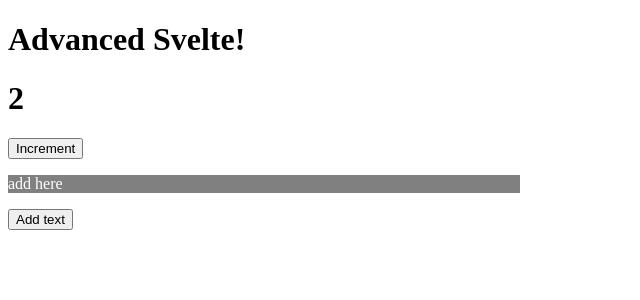
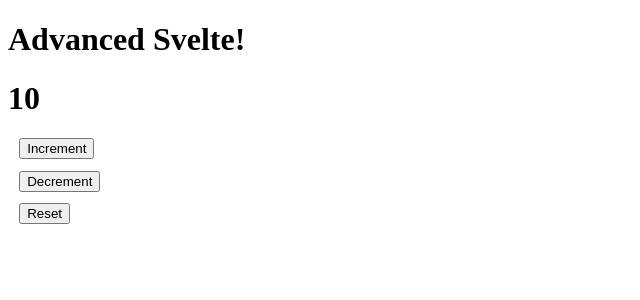
Before and after one commit to Waldemar-00/SVELTE-advanced-, a SvelteKit app: page / in a window 1280 px wide. Shown: the top 300 px of the page, without its empty margins (0-640 px from the left). Built offline with nearby package versions, Linux system fonts and the light colour scheme.

Commit message:
Created store again.

```diff
--- /dev/null
+++ b/src/components/withStore/Counter.svelte
@@ -0,0 +1,11 @@
+<script>
+	import Increment from './Increment.svelte';
+	import Decrement from './Decrement.svelte';
+	import Reset from './Reset.svelte';
+	import { counter } from '$lib/store';
+</script>
+
+<h1>{$counter}</h1>
+<Increment />
+<Decrement />
+<Reset />
--- /dev/null
+++ b/src/components/withStore/Decrement.svelte
@@ -0,0 +1,5 @@
+<script>
+	import { counter } from '$lib/store';
+</script>
+
+<button on:click={() => counter.update((c) => c - 1)}>Decrement</button>
--- /dev/null
+++ b/src/components/withStore/Increment.svelte
@@ -0,0 +1,12 @@
+<script>
+	import { counter } from '$lib/store';
+</script>
+
+<button on:click={() => counter.update((c) => c + 1)}>Increment</button>
+
+<style>
+	:global(button) {
+		display: block;
+		margin: 0.7rem;
+	}
+</style>
--- /dev/null
+++ b/src/components/withStore/Reset.svelte
@@ -0,0 +1,5 @@
+<script>
+	import { counter } from '$lib/store';
+</script>
+
+<button on:click={() => counter.set(0)}> Reset </button>
--- /dev/null
+++ b/src/lib/store.js
@@ -0,0 +1,2 @@
+import { writable } from 'svelte/store'
+export const counter = writable(10)
--- a/src/routes/+page.svelte
+++ b/src/routes/+page.svelte
@@ -18,6 +18,8 @@
 
 	// let password = '*********';
 	// function getPassword(e) {
+	// 	console.log(e);
+
 	// 	password = e.detail.pin;
 	// }
 
@@ -35,7 +37,8 @@
 	// import OnMount from '../components/OnMount.svelte';
 	// import OnDestroy from '../components/OnDestroy.svelte';
 	// import ElizaBot from '../components/ElizaBot.svelte';
-	import Tick_2 from '../components/Tick_2.svelte';
+	// import Tick_2 from '../components/Tick_2.svelte';
+	import Counter from '../components/withStore/Counter.svelte';
 </script>
 
 <h1>Advanced Svelte!</h1>
@@ -59,10 +62,11 @@
 <Select /> -->
 <!-- <Todos /> -->
 <!-- <Video /> -->
-<!-- <Dimensions />
-<Keyboard on:sbm={getPassword} />
+<!-- <Dimensions /> -->
+<!-- <Keyboard on:sbm={getPassword} />
 <h2>{password}</h2> -->
 <!-- <OnMount /> -->
 <!-- <OnDestroy /> -->
 <!-- <ElizaBot /> -->
-<Tick_2 />
+<!-- <Tick_2 /> -->
+<Counter />
```
